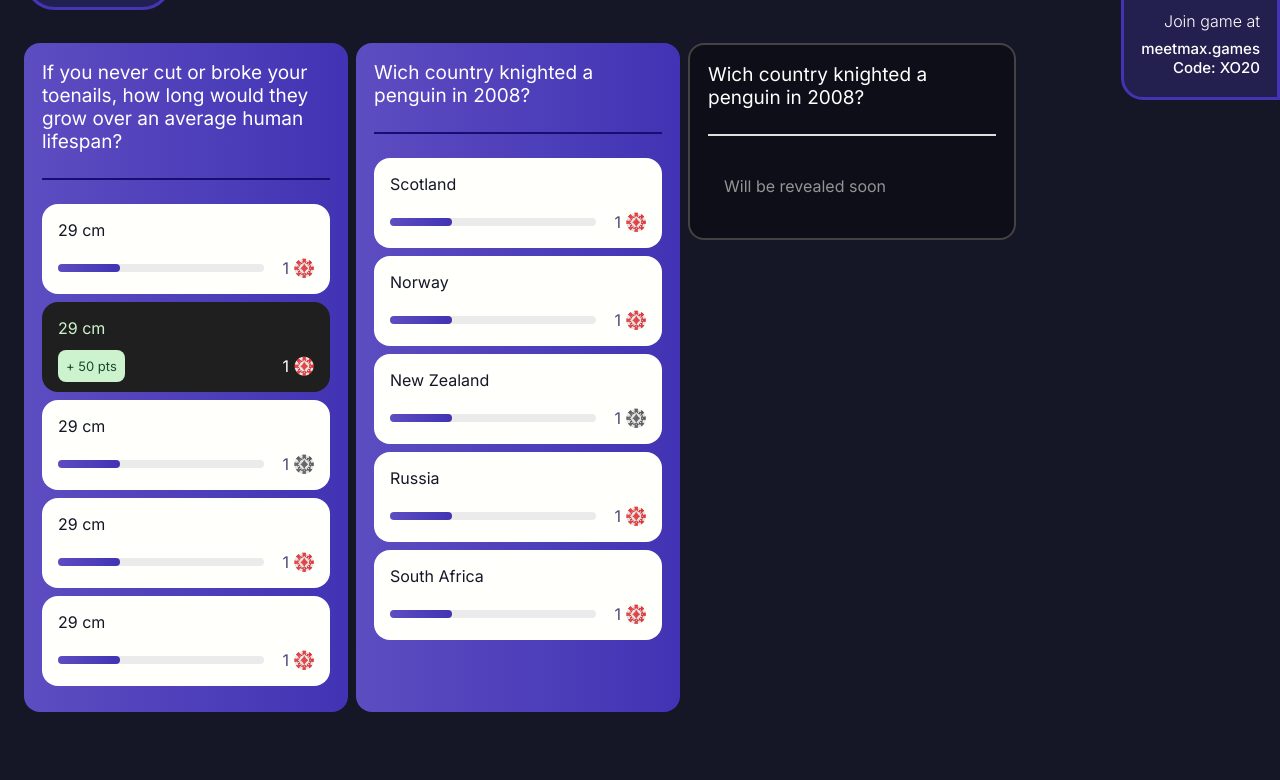
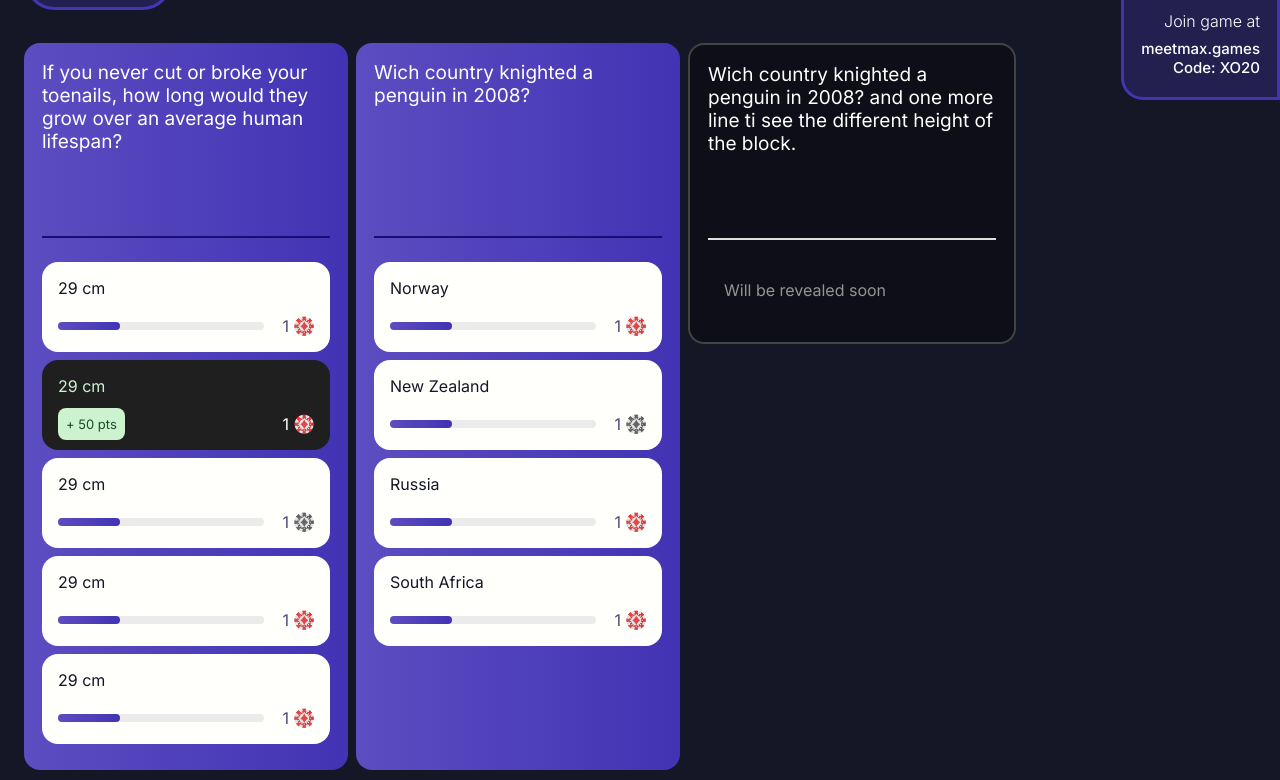
Before and after one commit to Bohdan177/meetmax, a plain HTML site: page central-quiz.html in a window 1280 px wide. Shown: the part 117-897 px from the top of the page. Drawn offline with Linux system fonts and the light colour scheme.

Commit message:
bug fixes

```diff
--- a/central-quiz.html
+++ b/central-quiz.html
@@ -105,18 +105,7 @@
                     <h3 class="quiz__item-title">Wich country knighted a penguin in 2008?</h3>
 
                     <div class="choices">
-                        <!-- choice -->
-                        <div class="quiz__item-choice">
-                            <div class="choice-title">Scotland</div>
-                            <div class="choice-bottom">
-                                <div class="choice-progress"><span></span></div>
-                                <div class="picker-display">
-                                    <span>1</span>
-                                    <img src="./img/chip-small.png" alt="">
-                                </div>
-                            </div>
-                        </div>
-                        <!-- end choice -->
+
                         <!-- choice -->
                         <div class="quiz__item-choice">
                             <div class="choice-title">Norway</div>
@@ -170,7 +159,7 @@
                 </div>
                 <!-- End Quiz item -->
                 <div class="quiz__item inactive">
-                    <h3 class="quiz__item-title">Wich country knighted a penguin in 2008?</h3>
+                    <h3 class="quiz__item-title">Wich country knighted a penguin in 2008? and one more line ti see the different height of the block.</h3>
 
                     <div class="choices">
                         <!-- choice -->
--- a/css/desktop.css
+++ b/css/desktop.css
@@ -296,6 +296,7 @@ body{
     font-size: 1.167em;
     font-weight: 400;
     width: 100%;
+    min-height: 150px;
 }
 .quiz__item-choice{
     background: #FFFFFC;
@@ -354,7 +355,7 @@ body{
     max-width: 1516px;
 }
 .hero-category .container{
-    padding: 0 260px 0 144px;
+    padding: 0 280px 0 144px;
 }
 .hero-category .quiz__item-title{
     font-size: 2.167em;
@@ -488,7 +489,7 @@ body{
         margin-top: 0;
     }
     .hero-category .container{
-        padding: 0 17vw 0 3vw;
+        padding: 0 18vw 0 3vw;
     }
     .hero-results .container{
         padding: 0 17vw 0 3vw;
--- a/css/mobile.css
+++ b/css/mobile.css
@@ -337,6 +337,9 @@ input[type="radio"]:checked + .select-circle::after {
     gap: 8px;
     display: none;
 }
+.inner__body.active{
+    display: flex;
+}
 
 .picker-display.greyscale img{
     filter: grayscale(1);
```
